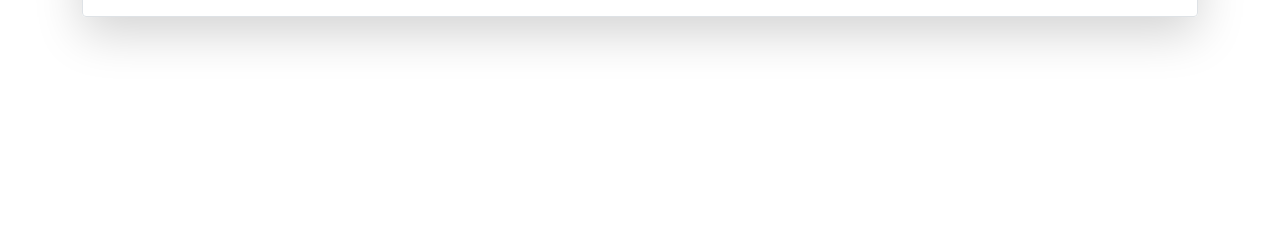
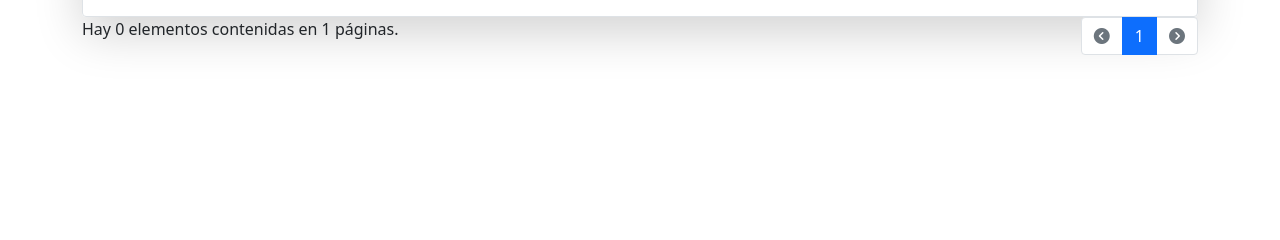
Before and after one commit to cpablop1/sisteg, a Django app: page /producto/categoria/ in a window 1280 px wide. Shown: the part 313-553 px from the top of the page. Run offline with Django 5.2, Linux system fonts and the light colour scheme; data that the repository does not hold is empty.

Commit message:
Función de paginar categorías agregada

```diff
--- a/sisteg/apps/producto/views.py
+++ b/sisteg/apps/producto/views.py
@@ -1,5 +1,7 @@
 from django.shortcuts import render
 from django.http import JsonResponse
+
+from django.core.paginator import Paginator
 
 from django.db.models import Q
 from django.contrib.auth.models import User
@@ -55,21 +57,28 @@ def listar_categoria(request):
     msg = 'Error al listar categorías.'
     data = {}
     data['data'] = []
+    data["page_range"] = []
     id = request.GET.get('id', None) or None
     buscar = request.GET.get('buscar', '').strip() or ''
+    pagina = request.GET.get('pagina', 1) or 1
+    categorias = ''
 
     try:
         if id: # Verificamos si necesitamos una categoría expecífica
             categorias = Categoria.objects.filter(id = id)
-        elif len(buscar) > 0:
+        elif len(buscar) > 0: # Verificamos si hay búsquedad
             categorias = Categoria.objects.filter(
-                Q(descripcion__icontains = buscar)
+                Q(descripcion__icontains = buscar) # Si hay buscamos por descripción
             )
         else:
             # Obtenemos todas las categorías
             categorias = Categoria.objects.all()
+        # Paginamos las categorías
+        paginador = Paginator(categorias, 10)
+        # Obtenemos la página
+        paginas = paginador.get_page(pagina)
         # Preparamos el listado
-        for cat in categorias:
+        for cat in paginas:
             data['data'].append(
                 {
                     'id': cat.id,
@@ -79,6 +88,27 @@ def listar_categoria(request):
                     'usuario': cat.usuario_id.username
                 }
             )
+        # Preparamos la visualización de las páginas
+        if paginador.num_pages > 5:
+            print('\n-----------------')
+            print(paginador.num_pages)
+            print('-----------------\n')
+            start = int(pagina)
+            end = int(pagina) + 5
+            if end > paginador.num_pages:
+                start = paginador.num_pages - 4
+                end = paginador.num_pages + 1
+            for i in range(start, end):
+                data["page_range"].append(i)
+        else:
+            for i in range(paginador.num_pages):
+                data["page_range"].append(i + 1)
+        data["num_pages"] = paginador.num_pages
+        data["has_next"] = paginas.has_next()
+        data["has_previous"] = paginas.has_previous()
+        data["count"] = paginador.count
+
+        # Preparamos mensajes de respuesta
         res = True
         msg = 'Listado de categorías.'
     except:
--- a/sisteg/static/js/categoria/listar.js
+++ b/sisteg/static/js/categoria/listar.js
@@ -1,8 +1,35 @@
-export function listar(data = {}) {
-    let params = new URLSearchParams(data).toString();
+export function listar(data_p = { 'pagina': 1, 'buscar': '' }) {
+    let params = new URLSearchParams(data_p).toString();
     fetch(`/producto/listar-categoria/?${params}`).then(res => res.json()).then(data => {
         let tabla = document.getElementById('tbl_listar');
         let fila = '';
+        let pages = '';
+        let previous;
+        let next;
+        if (data.has_next) {
+            let new_data = { ...data_p }
+            new_data.pagina += 1
+            let jsonData = JSON.stringify(new_data);
+            next = `<li class="page-item"><a class="page-link" href="#" onclick='listar(${jsonData})'><i class="fa-solid fa-circle-chevron-right"></i></a></li>`
+        } else {
+            next = `<li class="page-item disabled"><a class="page-link" href="#"><i class="fa-solid fa-circle-chevron-right"></i></a></li>`
+        }
+        if (data.has_previous) {
+            let new_data = { ...data_p }
+            new_data.pagina -= 1
+            let jsonData = JSON.stringify(new_data);
+            previous = `<li class="page-item"><a class="page-link" href="#" onclick='listar(${jsonData})'><i class="fa-solid fa-circle-chevron-left"></i></a></li>`
+        } else {
+            previous = `<li class="page-item disabled"><a class="page-link" href="#"><i class="fa-solid fa-circle-chevron-left"></i></a></li>`
+        }
+        Array.from(data.page_range, (item, index) => {
+            let new_data = { ...data_p }
+            new_data.pagina = item
+            let jsonData = JSON.stringify(new_data);
+            pages += `<li class="page-item" id="page-${item}"><a class="page-link" href="#" onclick='listar(${jsonData})'>${item}</a></li>`;
+        });
+
+
         Array.from(data.data, (item, index) => {
             fila += `
                 <tr>
@@ -17,5 +44,9 @@ export function listar(data = {}) {
         });
 
         tabla.childNodes[3].innerHTML = fila;
+        document.getElementById('pagination').innerHTML = previous + pages + next;
+        document.getElementById(`page-${data_p.pagina}`).classList.add('active');
+        document.getElementById('count').innerHTML = `Hay ${data.count} elementos contenidas en ${data.num_pages} páginas.`;
+
     });
 }
--- a/sisteg/static/js/categoria/main.js
+++ b/sisteg/static/js/categoria/main.js
@@ -8,6 +8,10 @@ window.onload = () => {
     let titulo = document.getElementById('titulo');
     titulo.innerHTML = `<i class="fa-solid fa-tags"></i> Categoría`;
     listar();
+}
+
+window.listar = (data) => {
+    listar(data);
 }
 
 // Evento para cambiar de vista entre el formulario y el listado de categoría
@@ -40,7 +44,7 @@ document.getElementById('tbl_listar').addEventListener('click', e => {
 document.getElementById('buscar').addEventListener('input', e => {
     let buscar = e.target.value.trim();
     if (buscar.length > 0) {
-        listar({ 'buscar': buscar });
+        listar({'pagina': 1, 'buscar': buscar });
     } else {
         listar();
     }
--- a/sisteg/templates/categoria/listar.html
+++ b/sisteg/templates/categoria/listar.html
@@ -22,3 +22,21 @@
         </tbody>
     </table>
 </div>
+<div class="row">
+        <div class="col"><p id="count"></p></div>
+        <div class="col">
+            <nav aria-label="Search results pages">
+                <ul class="pagination justify-content-end" id="pagination">
+                    <!-- <li class="page-item disabled">
+                            <a class="page-link" href="#" tabindex="-1" aria-disabled="true"><i class="fa-solid fa-circle-chevron-left"></i></a>
+                        </li>
+                        <li class="page-item"><a class="page-link" href="#">1</a></li>
+                        <li class="page-item"><a class="page-link" href="#">2</a></li>
+                        <li class="page-item"><a class="page-link" href="#">3</a></li>
+                        <li class="page-item">
+                            <a class="page-link" href="#"><i class="fa-solid fa-circle-chevron-right"></i></a>
+                        </li> -->
+                </ul>
+            </nav>
+        </div>
+    </div>
```
